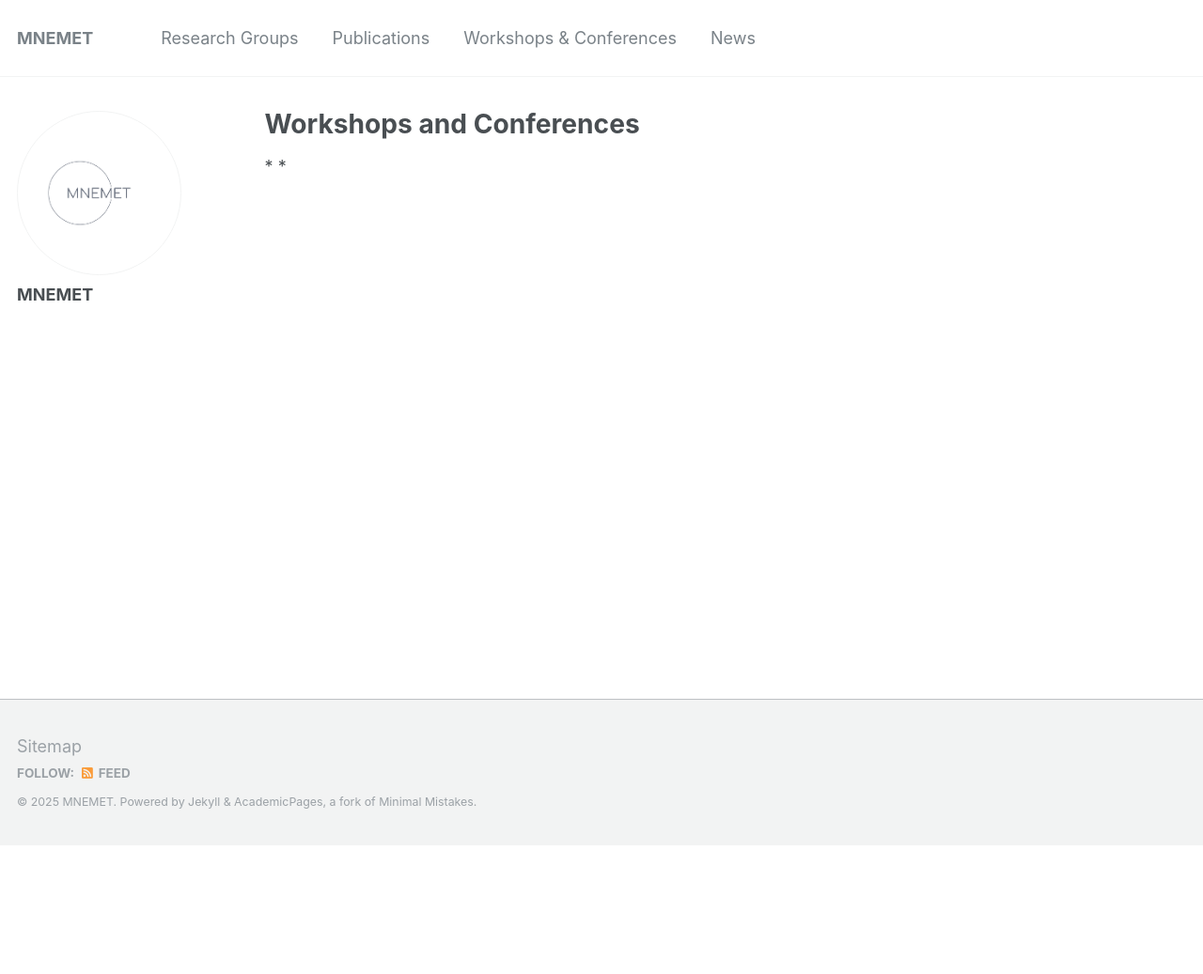
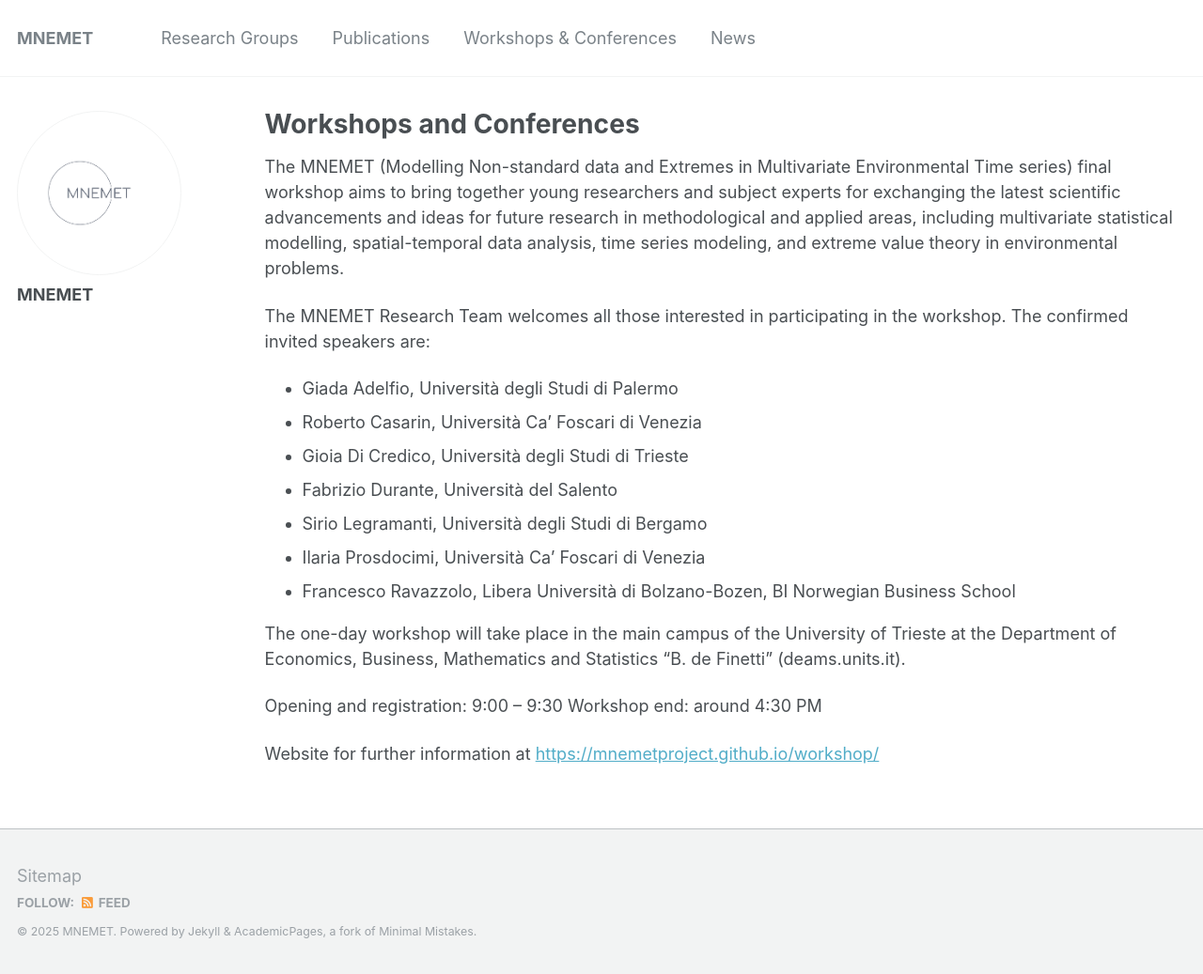
Before and after one commit to rossiniluca/Mnemet, a Jekyll site: the page built from _pages/workshops.md, in a window 1280 px wide. Shown: the whole page at 94% size. Built offline with Jekyll 4.4.1, drawn with Linux system fonts in a browser that asks for light colours; before the commit the page ends 900 px from its top, so only the background shows below that.

Commit message:
Update workshops.md

```diff
--- a/_pages/workshops.md
+++ b/_pages/workshops.md
@@ -5,5 +5,21 @@ permalink: /workshops/
 author_profile: true
 ---
 
-*
-*
+The MNEMET (Modelling Non-standard data and Extremes in Multivariate Environmental Time series) final workshop aims to bring together young researchers and subject experts for exchanging the latest scientific advancements and ideas for future research in methodological and applied areas, including multivariate statistical modelling, spatial-temporal data analysis, time series modeling, and extreme value theory in environmental problems.
+
+The MNEMET Research Team welcomes all those interested in participating in the workshop. The confirmed invited speakers are:
+
+* Giada Adelfio, Università degli Studi di Palermo
+* Roberto Casarin, Università Ca’ Foscari di Venezia
+* Gioia Di Credico, Università degli Studi di Trieste
+* Fabrizio Durante, Università del Salento
+* Sirio Legramanti, Università degli Studi di Bergamo
+* Ilaria Prosdocimi, Università Ca’ Foscari di Venezia
+* Francesco Ravazzolo, Libera Università di Bolzano-Bozen, BI Norwegian Business School
+
+The one-day workshop will take place in the main campus of the University of Trieste at the Department of Economics, Business, Mathematics and Statistics “B. de Finetti” (deams.units.it).
+
+Opening and registration: 9:00 – 9:30
+Workshop end: around 4:30 PM
+
+Website for further information at [https://mnemetproject.github.io/workshop/](https://mnemetproject.github.io/workshop/)
```
